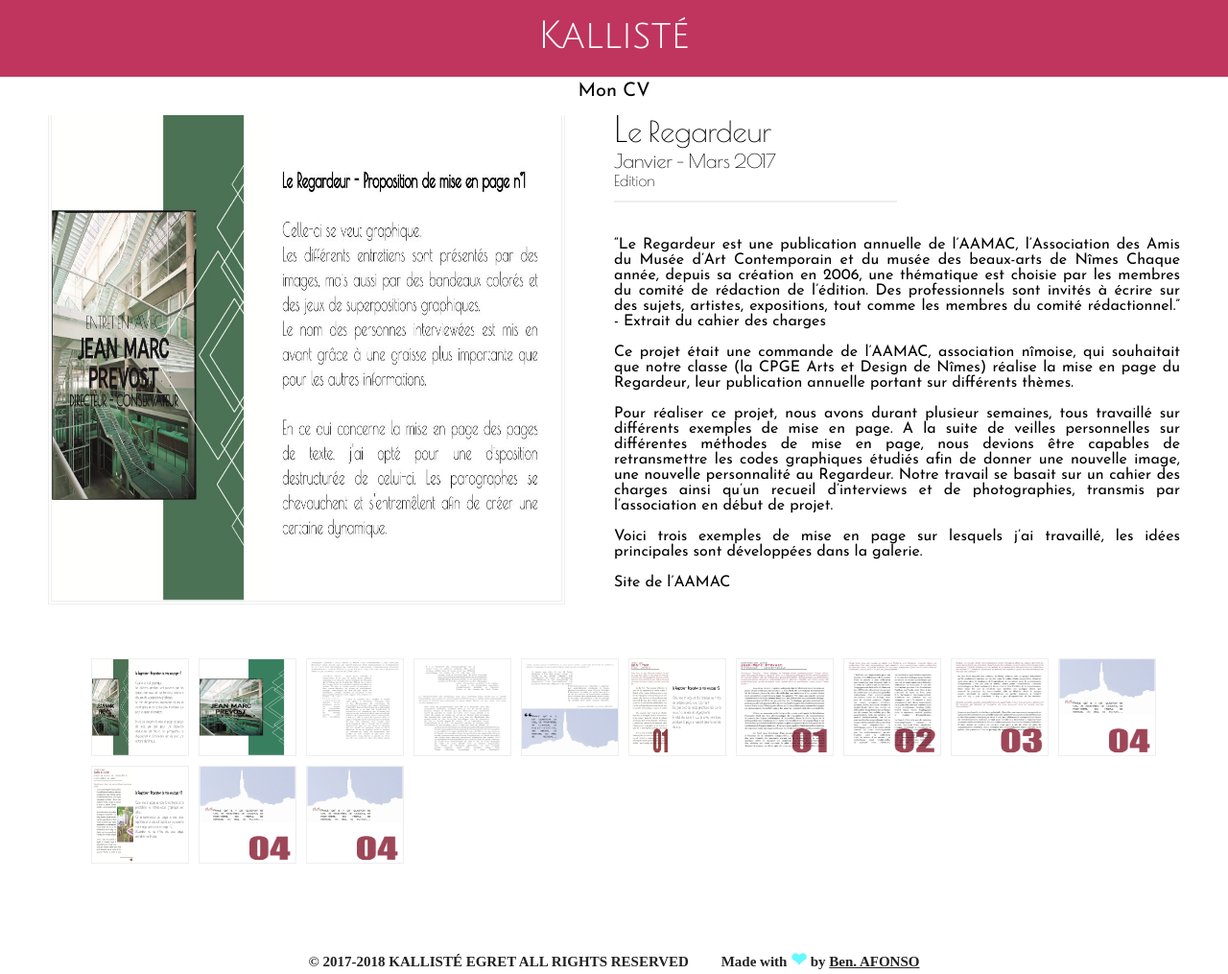
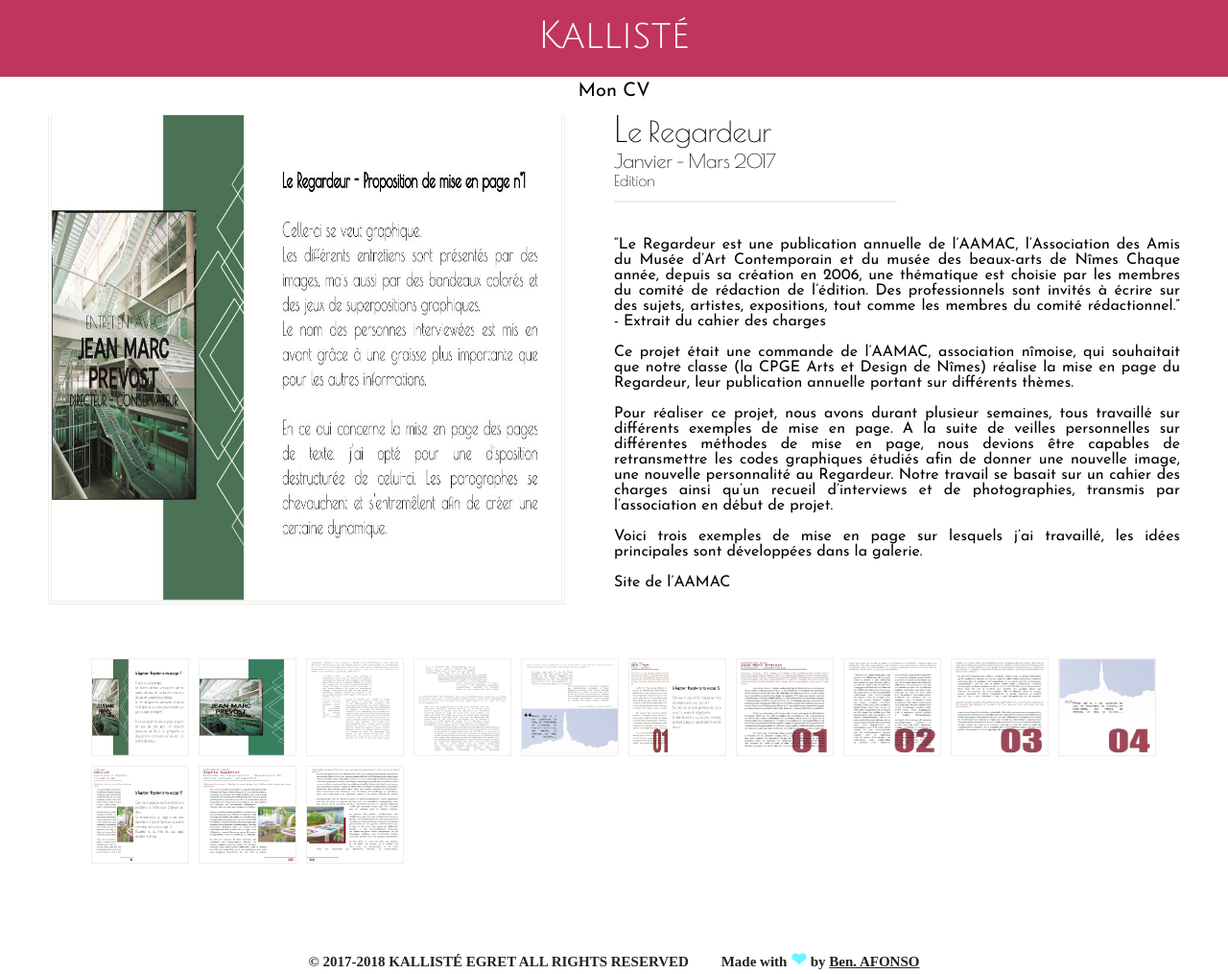
Before and after one commit to kallistegret/kallistegret.github.io, a Jekyll site: the page built from _projects/2017-02-10-LeRegardeur.md, in a window 1280 px wide. Shown: the whole page at 96% size. Built offline with Jekyll 4.4.1, drawn with Linux system fonts in a browser that asks for light colours; some web fonts are replaced; a script that is not in the unit is left out.

Commit message:
regardeur

```diff
--- a/_projects/2017-02-10-LeRegardeur.md
+++ b/_projects/2017-02-10-LeRegardeur.md
@@ -28,9 +28,9 @@ images:
   - title: "Page de Présentation - Mise en Page 3"
     url: /images/projects/LeRegardeur/11.jpg
   - title: "Mise en Page 3 - Page 03"
-    url: /images/projects/LeRegardeur/10.jpg
+    url: /images/projects/LeRegardeur/12.jpg
   - title: "Mise en Page 3 - Page 04"
-    url: /images/projects/LeRegardeur/10.jpg
+    url: /images/projects/LeRegardeur/13.jpg
 project_date: Janvier - Mars 2017
 type: Edition
 ---
```
